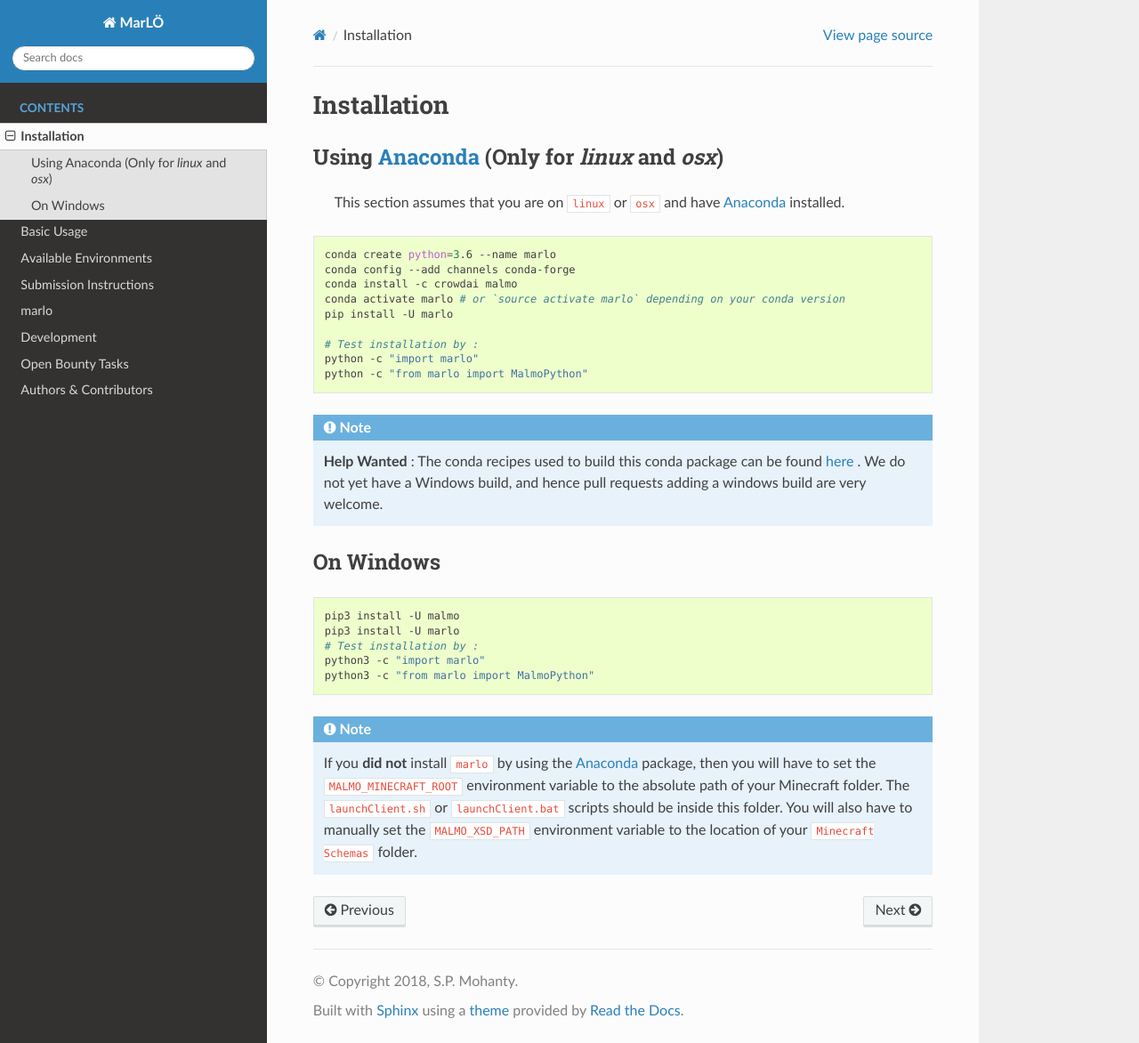
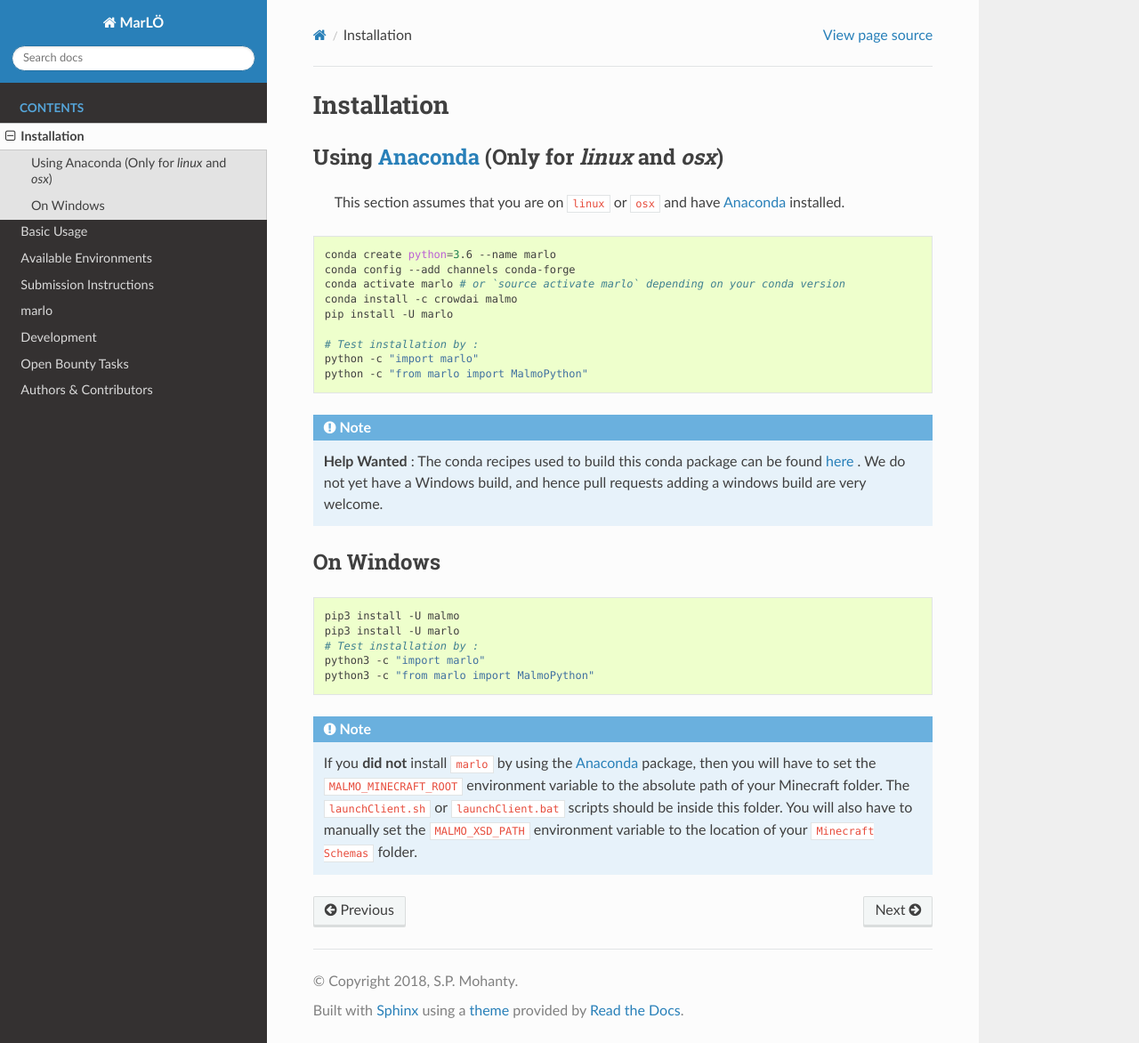
Before and after one commit to crowdAI/marLo, a Sphinx documentation site: the page built from source/installation.rst, in a window 1280 px wide and 1172 px high. Shown: the whole window at 89% size. Built offline with Sphinx 7.4.7 and the Read the Docs theme 2.0.0, drawn with Linux system fonts in a browser that asks for light colours.

```diff
--- a/source/installation.rst
+++ b/source/installation.rst
@@ -9,8 +9,8 @@ Using Anaconda_ (Only for `linux` and `osx`)
 
   conda create python=3.6 --name marlo
   conda config --add channels conda-forge
+  conda activate marlo # or `source activate marlo` depending on your conda version
   conda install -c crowdai malmo
-  conda activate marlo # or `source activate marlo` depending on your conda version
   pip install -U marlo
 
   # Test installation by :
```
